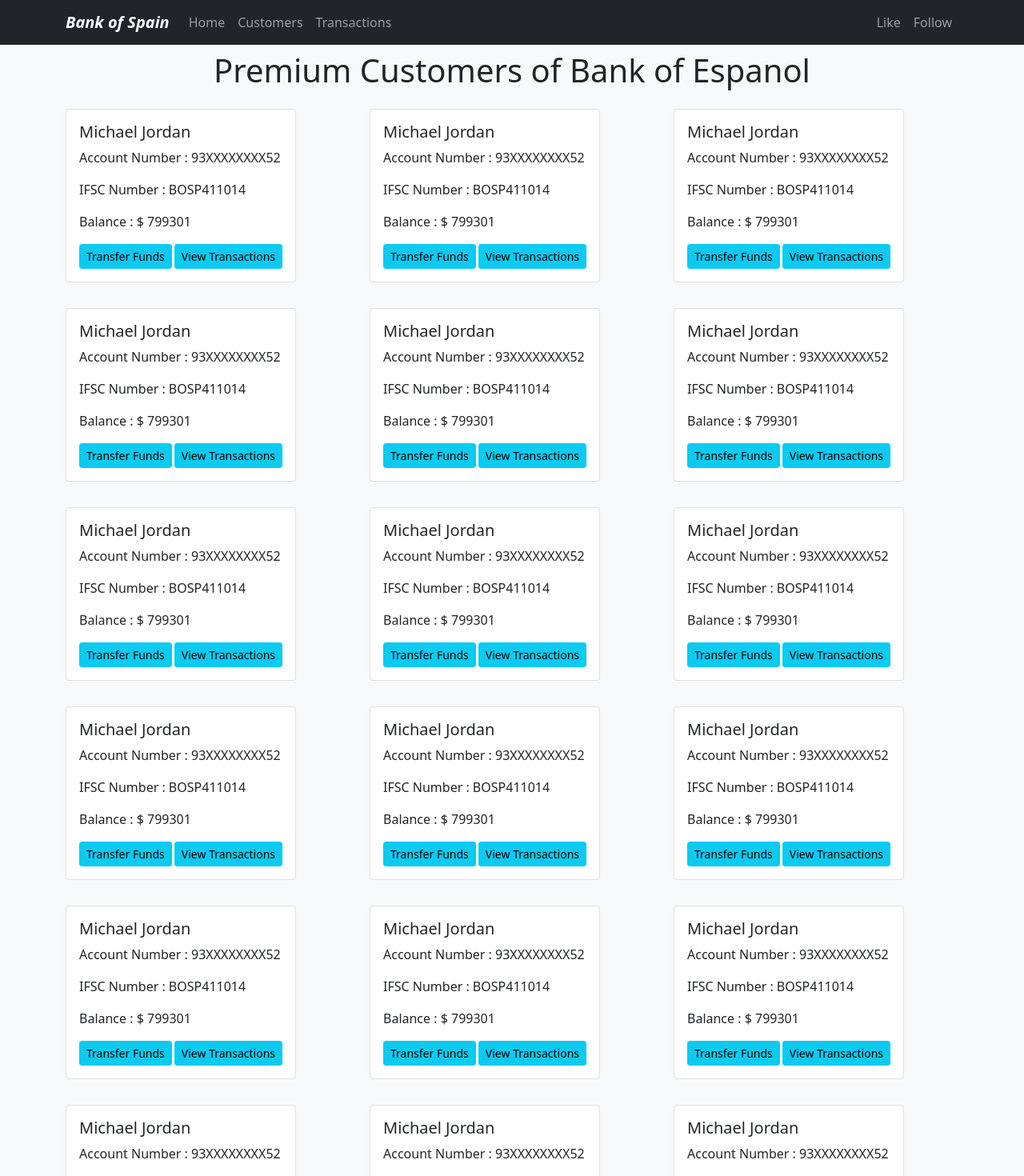
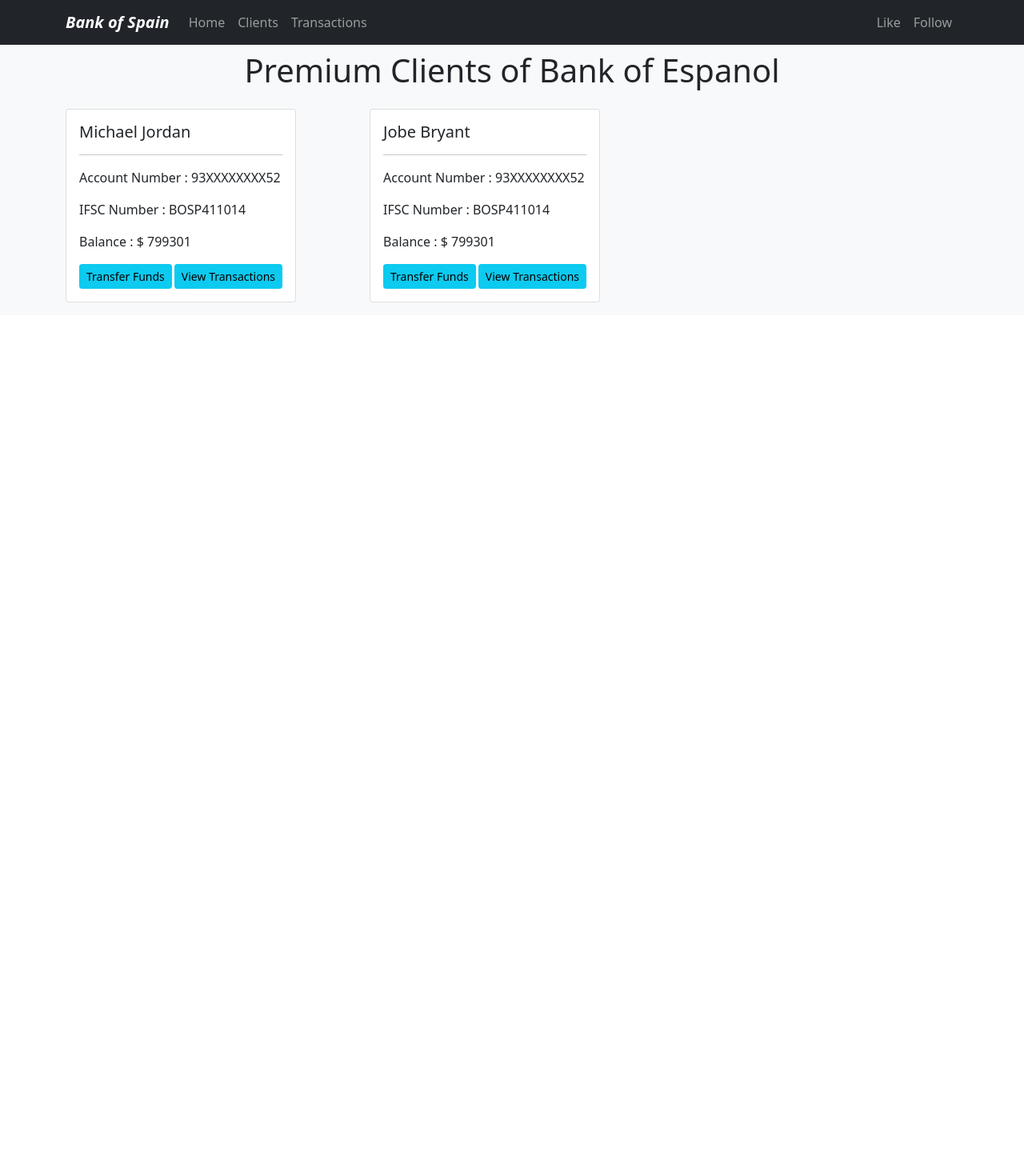
Before and after one commit to digambar-t7/Basic-Banking-System, a React (Create React App) app: page /customers in a window 1280 px wide. Shown: the top 1470 px of the page at 80% size. After the commit the page ends 800 px from the top, so only its background shows below. Built offline with nearby package versions, Linux system fonts and the light colour scheme.

Commit message:
created transfer money modal

```diff
--- a/src/App.js
+++ b/src/App.js
@@ -14,7 +14,7 @@
       <Routes>
         <Route path='/' element={<Home />} />
         <Route path='/customers' element={<Customers />} />
-        <Route path='/transactions' element={<Transactions />} />
+        <Route path='/transactions/:client' element={<Transactions />} />
       </Routes>
     </BrowserRouter>
   );
--- a/src/app/components/Customer.js
+++ b/src/app/components/Customer.js
@@ -1,20 +1,30 @@
-import React from 'react';
-import { Button, Card, Container } from 'react-bootstrap';
+import React, { useState } from 'react';
+import { Button, Card } from 'react-bootstrap';
+import Transfer from './Transfer';
 
-const Customer = () => {
+const Customer = (props) => {
+    const [modalShow, setModalShow] = useState(false);
+
+    const { client } = props;
     return <Card style={{ width: '18rem' }}>
         <Card.Body>
-            <Card.Title>Michael Jordan</Card.Title>
+            <Card.Title>{client.name}</Card.Title>
+            <hr />
             <Card.Text>
-                <p>Account Number : 93XXXXXXXX52</p>
-                <p>IFSC Number : BOSP411014</p>
-                <p>Balance : $ 799301</p>
+                <p>Account Number : {client.acc}</p>
+                <p>IFSC Number : {client.ifsc}</p>
+                <p>Balance : $ {client.bal}</p>
             </Card.Text>
             <div className='d-flex justify-content-between'>
-                <Button variant="info" size='sm'>Transfer Funds</Button>
-                <Button variant="info" size='sm'>View Transactions</Button>
+                <Button variant="info" size='sm' onClick={() => { setModalShow(true) }}>Transfer Funds</Button>
+                <Button variant="info" href={`/transactions/${client.name}`} size='sm'>View Transactions</Button>
             </div>
         </Card.Body>
+        <Transfer
+            client={client}
+            show={modalShow}
+            onHide={() => setModalShow(false)}
+        />
     </Card>;
 };
 
--- a/src/app/components/Customers.js
+++ b/src/app/components/Customers.js
@@ -1,66 +1,35 @@
-import React from 'react';
+import React, { useState } from 'react';
 import { Container } from 'react-bootstrap';
 import Customer from './Customer';
 
 const Customers = () => {
+
+    const [clients, setClients] = useState([
+        {
+            "name": "Michael Jordan",
+            "email": "michaeljordan@gmail.com",
+            "acc": "93XXXXXXXX52",
+            "ifsc": "BOSP411014",
+            "bal": "799301"
+        },
+        {
+            "name": "Jobe Bryant",
+            "email": "michaeljordan@gmail.com",
+            "acc": "93XXXXXXXX52",
+            "ifsc": "BOSP411014",
+            "bal": "799301"
+        }
+
+    ]);
+
     return <div className='bg-light'><Container className='my-5'  >
-        <h1 className='text-center pt-3'>Premium Customers of Bank of Espanol</h1>
+        <h1 className='text-center pt-3'>Premium Clients of Bank of Espanol</h1>
         <div className='row'>
-            <div className='col-md-4 my-3'>
-                <Customer className="col-md-4" />
-            </div>
-
-            <div className='col-md-4 my-3'>
-                <Customer className="col-md-4" />
-            </div>
-            <div className='col-md-4 my-3'>
-                <Customer className="col-md-4" />
-            </div>
-            <div className='col-md-4 my-3'>
-                <Customer className="col-md-4" />
-            </div>
-            <div className='col-md-4 my-3'>
-                <Customer className="col-md-4" />
-            </div>
-            <div className='col-md-4 my-3'>
-                <Customer className="col-md-4" />
-            </div>
-            <div className='col-md-4 my-3'>
-                <Customer className="col-md-4" />
-            </div>
-            <div className='col-md-4 my-3'>
-                <Customer className="col-md-4" />
-            </div>
-            <div className='col-md-4 my-3'>
-                <Customer className="col-md-4" />
-            </div>
-            <div className='col-md-4 my-3'>
-                <Customer className="col-md-4" />
-            </div>
-            <div className='col-md-4 my-3'>
-                <Customer className="col-md-4" />
-            </div>
-            <div className='col-md-4 my-3'>
-                <Customer className="col-md-4" />
-            </div>
-            <div className='col-md-4 my-3'>
-                <Customer className="col-md-4" />
-            </div>
-            <div className='col-md-4 my-3'>
-                <Customer className="col-md-4" />
-            </div>
-            <div className='col-md-4 my-3'>
-                <Customer className="col-md-4" />
-            </div>
-            <div className='col-md-4 my-3'>
-                <Customer className="col-md-4" />
-            </div>
-            <div className='col-md-4 my-3'>
-                <Customer className="col-md-4" />
-            </div>
-            <div className='col-md-4 my-3'>
-                <Customer className="col-md-4" />
-            </div>
+            {clients.map((client) => {
+                return <div className='col-md-4 my-3'>
+                    <Customer client={client} className="col-md-4" />
+                </div>
+            })}
         </div>
 
     </Container >
--- a/src/app/components/Header.js
+++ b/src/app/components/Header.js
@@ -11,8 +11,8 @@
             <Navbar.Collapse id="responsive-navbar-nav">
                 <Nav className="me-auto">
                     <Nav.Link href="/">Home</Nav.Link>
-                    <Nav.Link href="/customers">Customers</Nav.Link>
-                    <Nav.Link href="/transactions">Transactions</Nav.Link>
+                    <Nav.Link href="/customers">Clients</Nav.Link>
+                    <Nav.Link href="/transactions/all">Transactions</Nav.Link>
                 </Nav>
                 <Nav>
                     <Nav.Link href="#deets">Like</Nav.Link>
--- a/src/app/components/Transactions.js
+++ b/src/app/components/Transactions.js
@@ -11,7 +11,7 @@
                     <th>Sender</th>
                     <th>Reciever</th>
                     <th>Amount</th>
-                    <th>Balance</th>
+                    <th>Available Funds</th>
                 </tr>
             </thead>
             <tbody>
--- /dev/null
+++ b/src/app/components/Transfer.js
@@ -0,0 +1,69 @@
+import React from 'react';
+import { Modal, Button, Form, Row, Col } from 'react-bootstrap';
+
+const Transfer = (props) => {
+    const { client } = props;
+
+    const submit = () => {
+        props.onHide();
+        console.log("submitted")
+    }
+    return <>
+        <Modal
+            {...props}
+            size="md"
+            aria-labelledby="contained-modal-title-vcenter"
+            centered
+        >
+            <Modal.Header closeButton>
+                <Modal.Title id="contained-modal-title-vcenter">
+                    Transfer Funds
+                </Modal.Title>
+            </Modal.Header>
+            <Modal.Body>
+                <Form>
+                    <Form.Group as={Row} className="mb-3" controlId="formPlaintextBalance">
+                        <Form.Label column sm="4">
+                            My Balance
+                        </Form.Label>
+                        <Col sm="8">
+                            <Form.Control type="text" plaintext readOnly value={`$${client.bal}`} />
+                        </Col>
+                    </Form.Group>
+                    <Form.Group as={Row} className="mb-3" controlId="formPlaintextEmail">
+                        <Form.Label column sm="4">
+                            Reciever's Email
+                        </Form.Label>
+                        <Col sm="8">
+                            <Form.Control type="email" defaultValue="email@example.com" />
+                        </Col>
+                    </Form.Group>
+
+                    <Form.Group as={Row} className="mb-3" controlId="formPlaintextPin">
+                        <Form.Label column sm="4">
+                            Amount
+                        </Form.Label>
+                        <Col sm="8">
+                            <Form.Control type='number' defaultValue="1000" />
+                        </Col>
+                    </Form.Group>
+
+                    <Form.Group as={Row} className="mb-3" controlId="formPlaintextPassword">
+                        <Form.Label column sm="4">
+                            PIN
+                        </Form.Label>
+                        <Col sm="8">
+                            <Form.Control type="password" placeholder="Password" />
+                        </Col>
+                    </Form.Group>
+                </Form>
+            </Modal.Body>
+            <Modal.Footer>
+                <Button onClick={submit}>Send</Button>
+                <Button onClick={props.onHide}>Close</Button>
+            </Modal.Footer>
+        </Modal>
+    </>;
+};
+
+export default Transfer;
```
